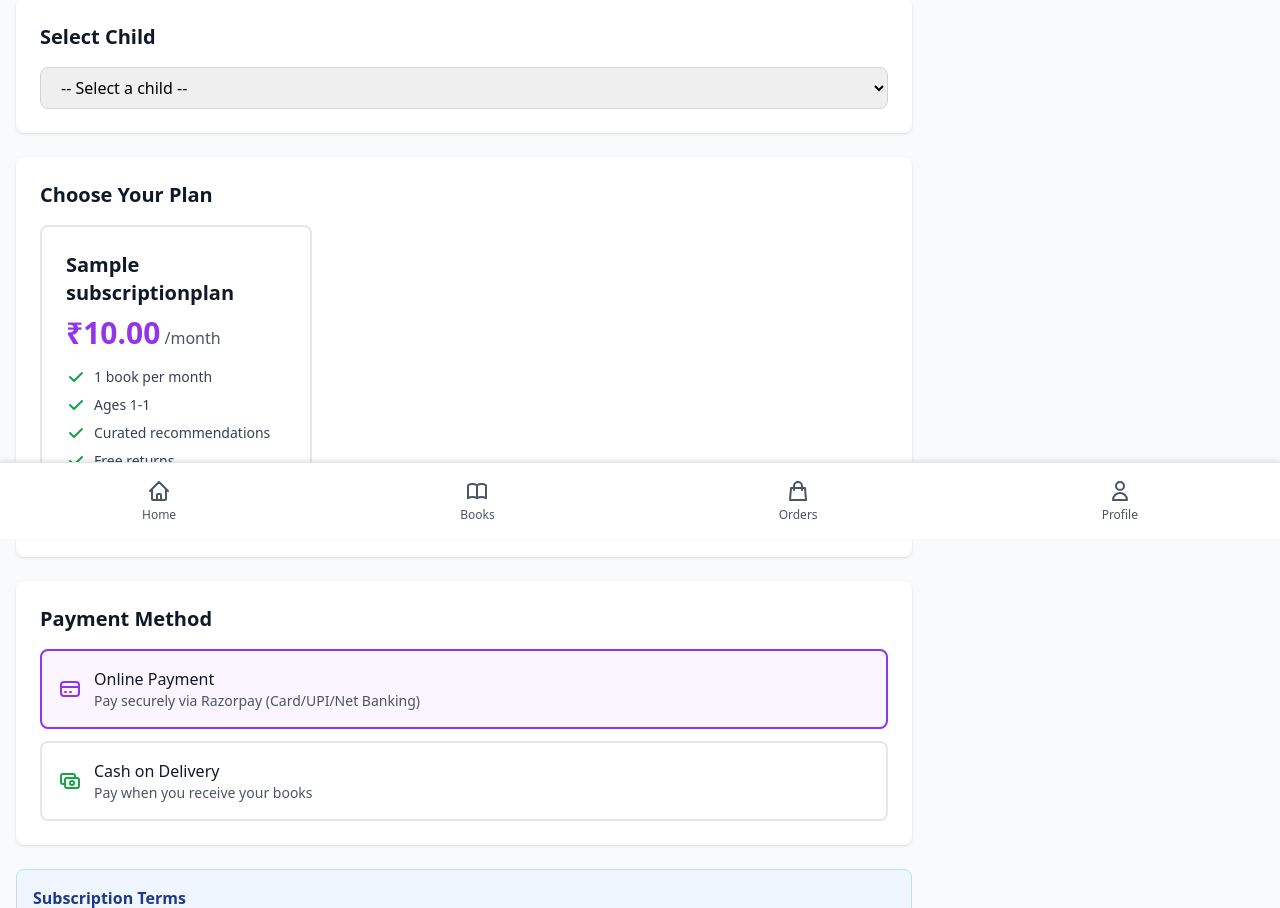
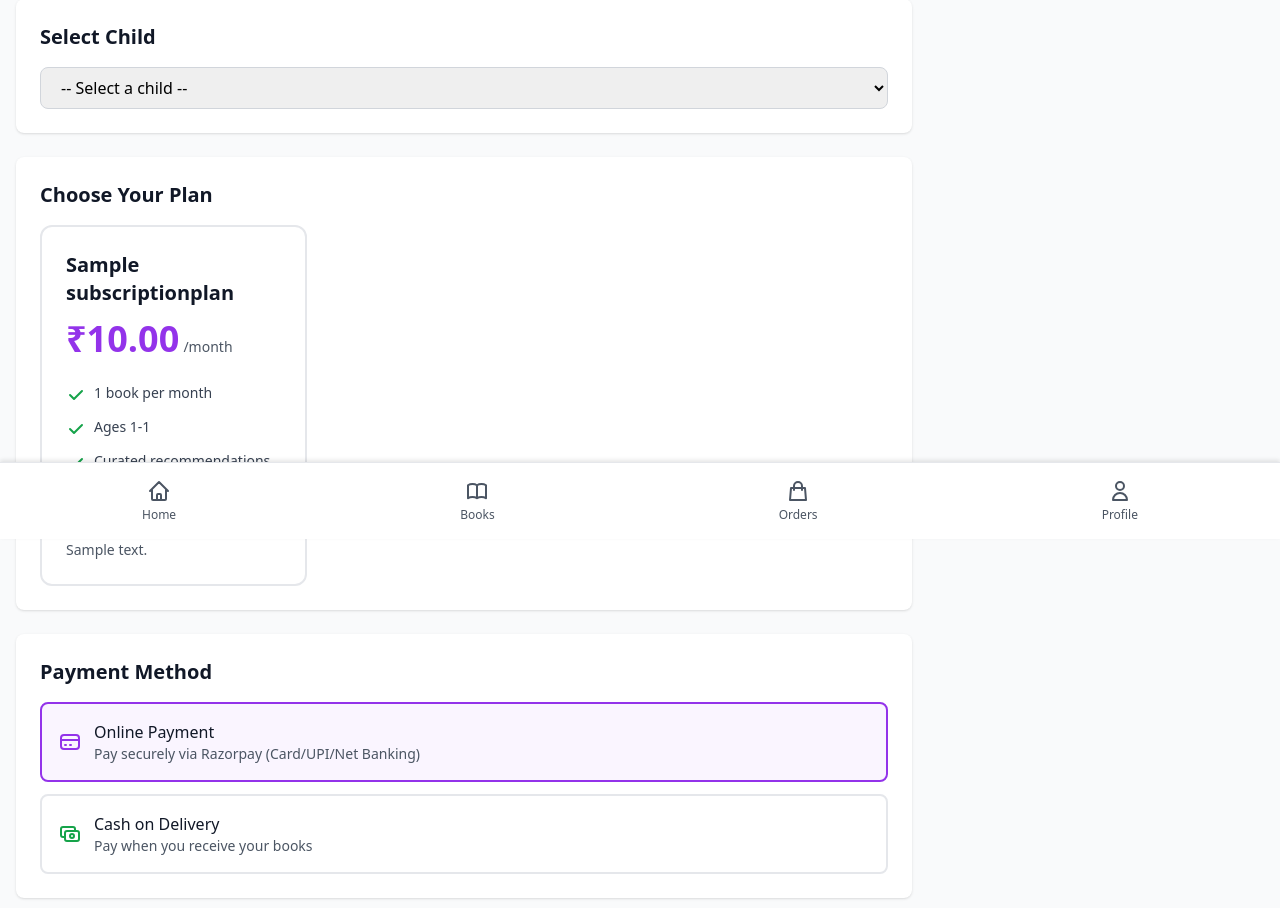
Before and after one commit to Pemmaiah544/karunodaya, a Django app: page /subscribe/ in a window 1280 px wide. Shown: the part 261-1169 px from the top of the page. Run offline with Django 5.2, Linux system fonts and the light colour scheme; a user stored in the database is signed in; tables that the repository leaves empty hold one stand-in row (values such as "Sample post"); some libraries are stand-ins or nearby versions.

Commit message:
feat: Display subscription books in order details, enable universal order tracking, and enhance subscription plan selection UI

```diff
--- a/apps/portal/views.py
+++ b/apps/portal/views.py
@@ -350,6 +350,26 @@ class OrderDetailView(LoginRequiredMixin, DetailView):
 
     def get_queryset(self):
         return Order.objects.filter(parent__user=self.request.user)
+
+    def get_context_data(self, **kwargs):
+        context = super().get_context_data(**kwargs)
+        order = self.get_object()
+
+        # Add subscription cycle data for subscription orders
+        if order.order_type == 'SUBSCRIPTION':
+            try:
+                subscription_cycle = SubscriptionCycle.objects.select_related(
+                    'child', 'plan'
+                ).prefetch_related(
+                    'physical_copies__book'
+                ).get(order=order)
+                context['subscription_cycle'] = subscription_cycle
+                context['subscription_books'] = subscription_cycle.physical_copies.all()
+            except SubscriptionCycle.DoesNotExist:
+                context['subscription_cycle'] = None
+                context['subscription_books'] = []
+
+        return context
 
 
 class ProfileView(LoginRequiredMixin, TemplateView):
--- a/templates/portal/cart.html
+++ b/templates/portal/cart.html
@@ -38,7 +38,8 @@
 
                     <!-- Book Details -->
                     <div class="flex-1 min-w-0">
-                        <h3 class="font-semibold text-gray-900 text-base leading-tight line-clamp-2 mb-1">{{ item.title }}</h3>
+                        <h3 class="font-semibold text-gray-900 text-base leading-tight line-clamp-2 mb-1">{{ item.title
+                            }}</h3>
                         <p class="text-sm text-gray-500 mb-2">₹{{ item.price }} × {{ item.quantity }}</p>
 
                         <!-- Price - Prominent -->
@@ -91,8 +92,7 @@
                     <div class="text-sm text-gray-700 space-y-1">
                         <p class="font-medium">{{ user.get_full_name|default:user.username }}</p>
                         <p class="text-gray-600">{{ user.parent_profile.address }}</p>
-                        <p class="text-gray-600">{{ user.parent_profile.city }}, {{ user.parent_profile.state }} - {{
-                            user.parent_profile.pincode }}</p>
+                        <p class="text-gray-600">{{ user.parent_profile.city }}, {{ user.parent_profile.state }} - {{ user.parent_profile.pincode }}</p>
                         <p class="text-gray-600">📞 {{ user.parent_profile.phone_number }}</p>
                     </div>
                     {% else %}
--- a/templates/portal/subscribe.html
+++ b/templates/portal/subscribe.html
@@ -64,53 +64,69 @@
         <div class="bg-white rounded-lg shadow p-6 mb-6">
             <h2 class="text-xl font-semibold text-gray-900 mb-4">Choose Your Plan</h2>
 
-            <div class="grid grid-cols-1 md:grid-cols-3 gap-4">
+            <div class="grid grid-cols-1 md:grid-cols-3 gap-6">
                 {% for plan in subscription_plans %}
-                <label class="relative cursor-pointer">
+                <label class="relative cursor-pointer group">
                     <input type="radio" name="plan_id" value="{{ plan.id }}" required class="peer sr-only">
                     <div
-                        class="border-2 border-gray-200 rounded-lg p-6 peer-checked:border-purple-600 peer-checked:bg-purple-50 hover:border-purple-400 transition">
-                        <h3 class="font-bold text-xl text-gray-900 mb-2">{{ plan.name }}</h3>
-                        <div class="mb-4">
-                            <span class="text-3xl font-bold text-purple-600">₹{{ plan.price_per_month }}</span>
-                            <span class="text-gray-600">/month</span>
-                        </div>
-                        <ul class="text-sm text-gray-700 space-y-2">
-                            <li class="flex items-center">
-                                <svg class="w-5 h-5 text-green-600 mr-2" fill="currentColor" viewBox="0 0 20 20">
+                        class="h-full border-2 border-gray-200 rounded-xl p-6 peer-checked:border-purple-600 peer-checked:bg-gradient-to-br peer-checked:from-purple-50 peer-checked:to-blue-50 peer-checked:shadow-lg hover:border-purple-400 hover:shadow-md transition-all duration-200">
+                        <!-- Selected Badge -->
+                        <div class="absolute top-4 right-4 opacity-0 peer-checked:opacity-100 transition-opacity">
+                            <div class="bg-purple-600 text-white rounded-full p-1">
+                                <svg class="w-4 h-4" fill="currentColor" viewBox="0 0 20 20">
                                     <path fill-rule="evenodd"
                                         d="M16.707 5.293a1 1 0 010 1.414l-8 8a1 1 0 01-1.414 0l-4-4a1 1 0 011.414-1.414L8 12.586l7.293-7.293a1 1 0 011.414 0z"
                                         clip-rule="evenodd" />
                                 </svg>
-                                {{ plan.books_per_month }} book{{ plan.books_per_month|pluralize }} per month
-                            </li>
-                            <li class="flex items-center">
-                                <svg class="w-5 h-5 text-green-600 mr-2" fill="currentColor" viewBox="0 0 20 20">
+                            </div>
+                        </div>
+
+                        <h3 class="font-bold text-xl text-gray-900 mb-3">{{ plan.name }}</h3>
+                        <div class="mb-6">
+                            <span class="text-4xl font-bold text-purple-600">₹{{ plan.price_per_month }}</span>
+                            <span class="text-gray-600 text-sm">/month</span>
+                        </div>
+                        <ul class="text-sm text-gray-700 space-y-3">
+                            <li class="flex items-start">
+                                <svg class="w-5 h-5 text-green-600 mr-2 flex-shrink-0 mt-0.5" fill="currentColor"
+                                    viewBox="0 0 20 20">
                                     <path fill-rule="evenodd"
                                         d="M16.707 5.293a1 1 0 010 1.414l-8 8a1 1 0 01-1.414 0l-4-4a1 1 0 011.414-1.414L8 12.586l7.293-7.293a1 1 0 011.414 0z"
                                         clip-rule="evenodd" />
                                 </svg>
-                                Ages {{ plan.age_group_min }}-{{ plan.age_group_max }}
+                                <span>{{ plan.books_per_month }} book{{ plan.books_per_month|pluralize }} per
+                                    month</span>
                             </li>
-                            <li class="flex items-center">
-                                <svg class="w-5 h-5 text-green-600 mr-2" fill="currentColor" viewBox="0 0 20 20">
+                            <li class="flex items-start">
+                                <svg class="w-5 h-5 text-green-600 mr-2 flex-shrink-0 mt-0.5" fill="currentColor"
+                                    viewBox="0 0 20 20">
                                     <path fill-rule="evenodd"
                                         d="M16.707 5.293a1 1 0 010 1.414l-8 8a1 1 0 01-1.414 0l-4-4a1 1 0 011.414-1.414L8 12.586l7.293-7.293a1 1 0 011.414 0z"
                                         clip-rule="evenodd" />
                                 </svg>
-                                Curated recommendations
+                                <span>Ages {{ plan.age_group_min }}-{{ plan.age_group_max }}</span>
                             </li>
-                            <li class="flex items-center">
-                                <svg class="w-5 h-5 text-green-600 mr-2" fill="currentColor" viewBox="0 0 20 20">
+                            <li class="flex items-start">
+                                <svg class="w-5 h-5 text-green-600 mr-2 flex-shrink-0 mt-0.5" fill="currentColor"
+                                    viewBox="0 0 20 20">
                                     <path fill-rule="evenodd"
                                         d="M16.707 5.293a1 1 0 010 1.414l-8 8a1 1 0 01-1.414 0l-4-4a1 1 0 011.414-1.414L8 12.586l7.293-7.293a1 1 0 011.414 0z"
                                         clip-rule="evenodd" />
                                 </svg>
-                                Free returns
+                                <span>Curated recommendations</span>
+                            </li>
+                            <li class="flex items-start">
+                                <svg class="w-5 h-5 text-green-600 mr-2 flex-shrink-0 mt-0.5" fill="currentColor"
+                                    viewBox="0 0 20 20">
+                                    <path fill-rule="evenodd"
+                                        d="M16.707 5.293a1 1 0 010 1.414l-8 8a1 1 0 01-1.414 0l-4-4a1 1 0 011.414-1.414L8 12.586l7.293-7.293a1 1 0 011.414 0z"
+                                        clip-rule="evenodd" />
+                                </svg>
+                                <span>Free returns</span>
                             </li>
                         </ul>
                         {% if plan.description %}
-                        <p class="text-sm text-gray-600 mt-4">{{ plan.description }}</p>
+                        <p class="text-sm text-gray-600 mt-4 pt-4 border-t border-gray-200">{{ plan.description }}</p>
                         {% endif %}
                     </div>
                 </label>
```
Also changed, not shown: apps/payments/views.py (+7 -7 lines), static/css/output.css (+32 -0 lines), templates/portal/order_detail.html (+50 -3 lines).
